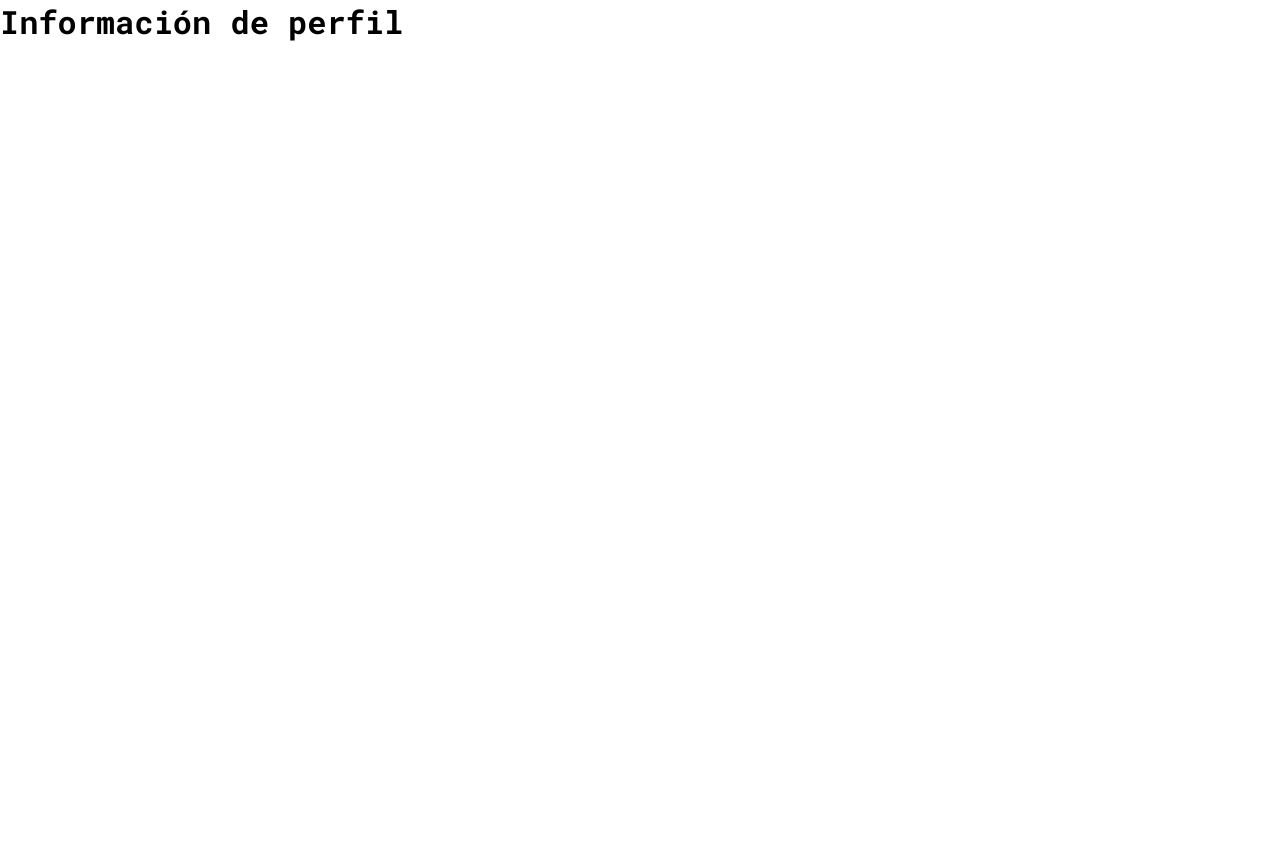
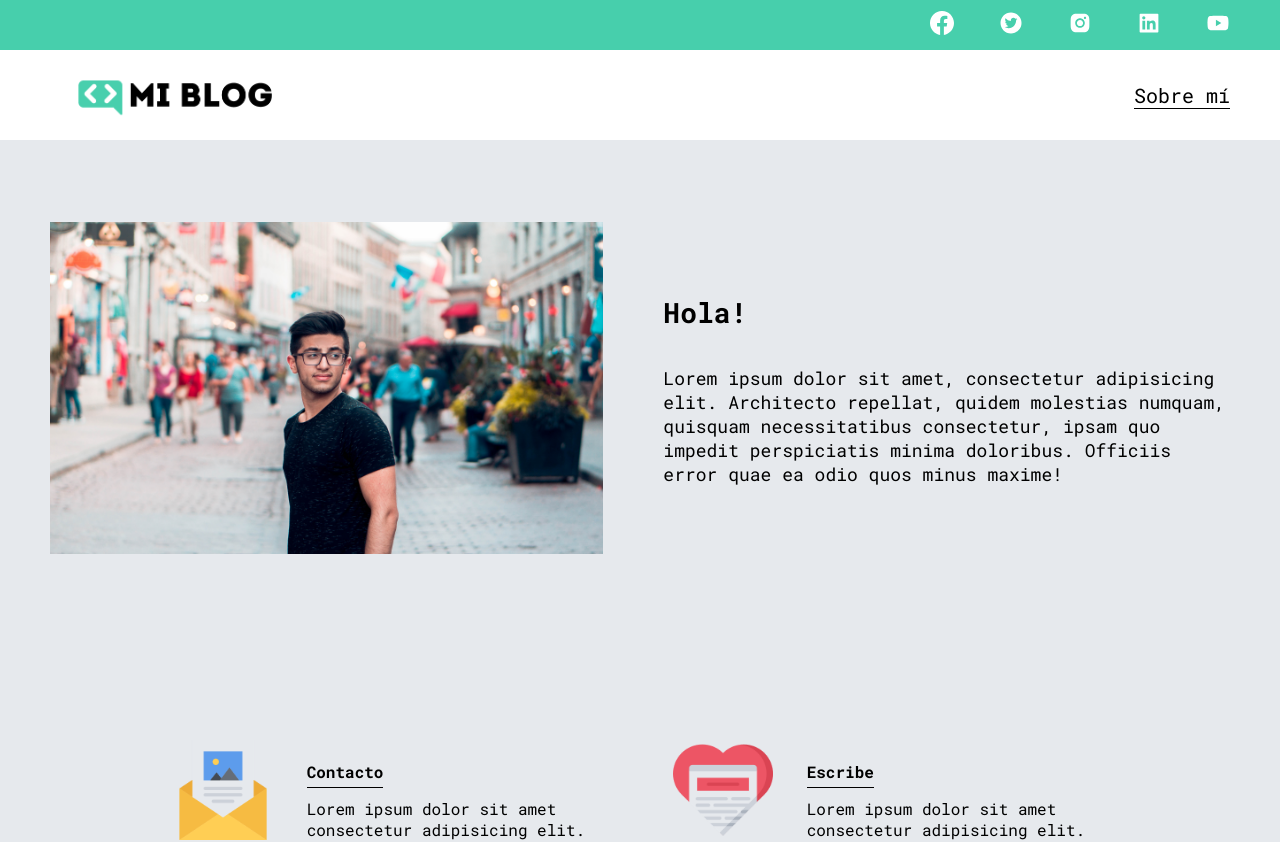
Before and after one commit to salvarez96/curso-maquetacion-css, a Next.js app: page /perfil in a window 1280 px wide. Shown: the top 842 px of the page. Before the commit the page ends 800 px from the top, so only its background shows below. Built offline with nearby package versions, Linux system fonts and the light colour scheme.

Commit message:
Agregado primer contenedor de la página de perfil

```diff
--- /dev/null
+++ b/components/profile/helloSection.jsx
@@ -0,0 +1,71 @@
+import React from "react";
+import Image from "next/image";
+import profilePic from '../../public/img/profile-pic.jpg';
+import styled from "styled-components";
+
+// Estilos
+
+const Section = styled.section`
+  background-color: var(--gray-bg);
+  min-height: 500px;
+  display: flex;
+  align-items: center;
+
+  & .main-container {
+    max-width: 1475px;
+    display: flex;
+    flex-direction: row;
+    align-items: center;
+    margin: 0 auto;
+  }
+
+  & .image-container {
+    max-width: 630px;
+    margin-left: 50px;
+
+    & img {
+      width: 100%;
+      height: auto;
+
+    }
+  }
+
+  & .text-container {
+    max-width: 650px;
+    margin-left: 60px;
+    margin-right: 50px;
+
+    & h2 {
+      margin-bottom: calc(35rem / 16);
+      font-size: calc(28rem / 16);
+    }
+
+    & p {
+      font-size: calc(18rem / 16);
+    }
+  }
+
+`;
+/* ------------------------------------------- */
+
+// Componente
+
+export default function HelloSection() {
+  return(
+    <Section>
+      <div className="main-container">
+        <div className="image-container">
+          <Image
+            src={profilePic}
+            alt="Profile picture"
+            priority
+          />
+        </div>
+        <div className="text-container">
+          <h2>Hola!</h2>
+          <p>Lorem ipsum dolor sit amet, consectetur adipisicing elit. Architecto repellat, quidem molestias numquam, quisquam necessitatibus consectetur, ipsam quo impedit perspiciatis minima doloribus. Officiis error quae ea odio quos minus maxime!</p>
+        </div>
+      </div>
+    </Section>
+ );
+}
--- a/pages/perfil.js
+++ b/pages/perfil.js
@@ -1,5 +1,19 @@
+import Head from "next/head";
+import ContactMeGlobal from "../components/global-comps/contactMeGlobal";
+import FooterGlobal from "../components/global-comps/footerGlobal";
+import HeaderMain from "../components/global-comps/headerGlobal";
+import HelloSection from "../components/profile/helloSection";
+
 export default function ProfilePage() {
   return(
-    <h1>Información de perfil</h1>
+    <>
+      <Head>
+        <title>Mi perfil</title>
+      </Head>
+      <HeaderMain />
+      <HelloSection />
+      <ContactMeGlobal />
+      <FooterGlobal />
+    </>
   );
 }
```
